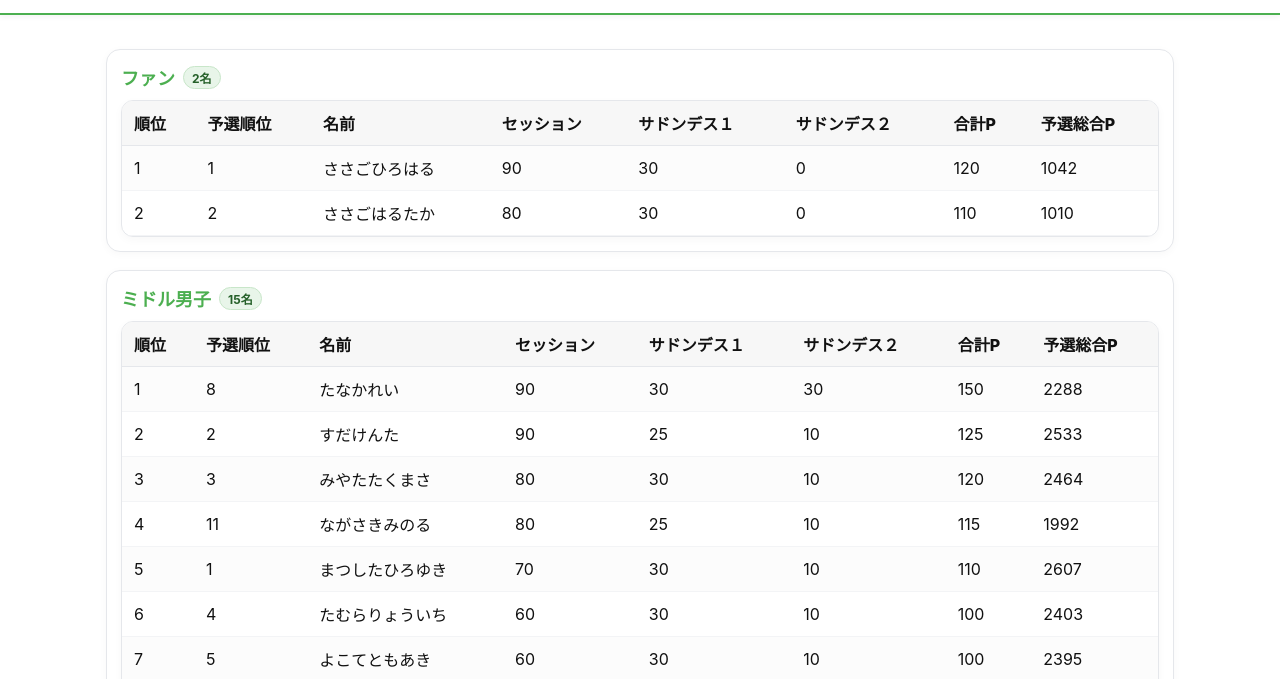
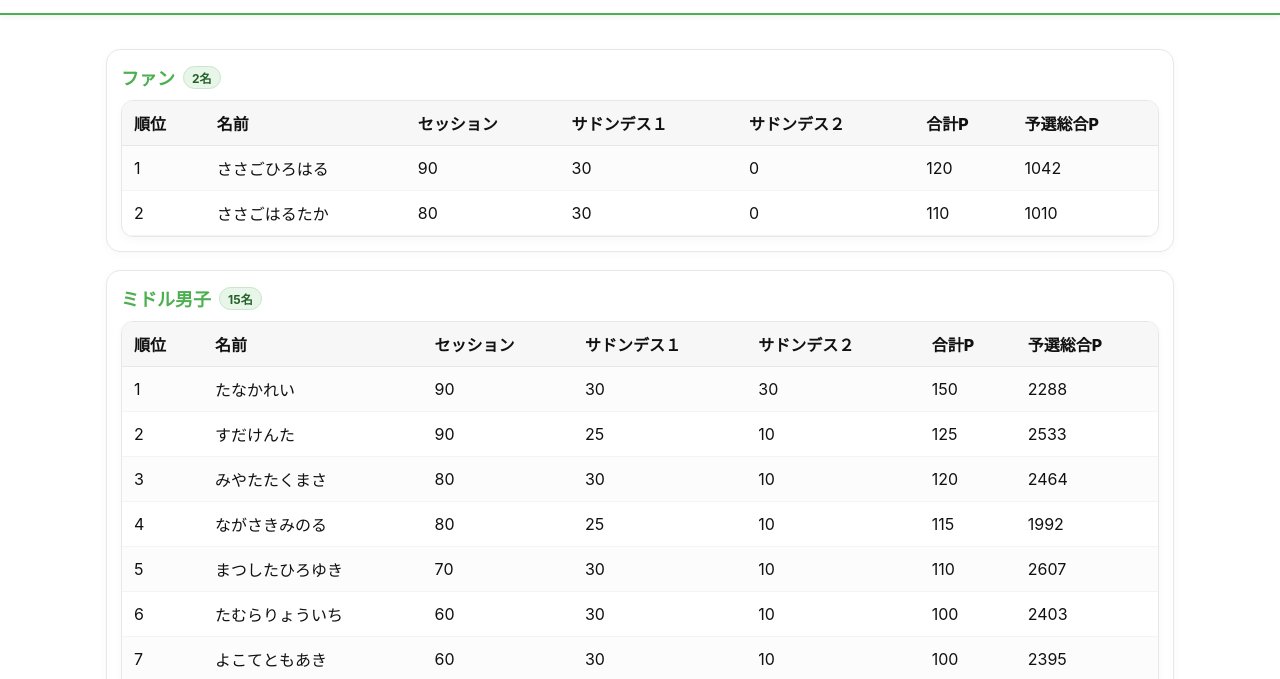
Before and after one commit to vestige/FlashFlash2025, a plain HTML site: page index.html in a window 1280 px wide. Shown: the part 119-798 px from the top of the page. Drawn offline with Linux system fonts and the light colour scheme.

Commit message:
Update index.html
Add HideColums

```diff
--- a/index.html
+++ b/index.html
@@ -190,26 +190,34 @@ function orderColumns(rows, pref) {
 }
 
 function buildTable(columns, rows) {
+  const HIDE_COLUMNS = ["予選順位"];
+
+  const visibleColumns = columns.filter(c => !HIDE_COLUMNS.includes(c));
+
   const table = document.createElement('table');
   const thead = document.createElement('thead');
   const thr = document.createElement('tr');
-  columns.forEach(col => {
+
+  visibleColumns.forEach(col => {
     const th = document.createElement('th');
     th.textContent = col;
     thr.appendChild(th);
   });
   thead.appendChild(thr);
   table.appendChild(thead);
+
   const tbody = document.createElement('tbody');
+
   rows.forEach(r => {
     const tr = document.createElement('tr');
-    columns.forEach(c => {
+    visibleColumns.forEach(c => {
       const td = document.createElement('td');
       td.textContent = r[c] ?? "";
       tr.appendChild(td);
     });
     tbody.appendChild(tr);
   });
+
   table.appendChild(tbody);
   return table;
 }
```
